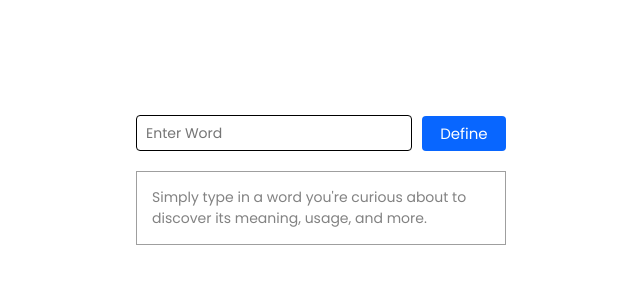
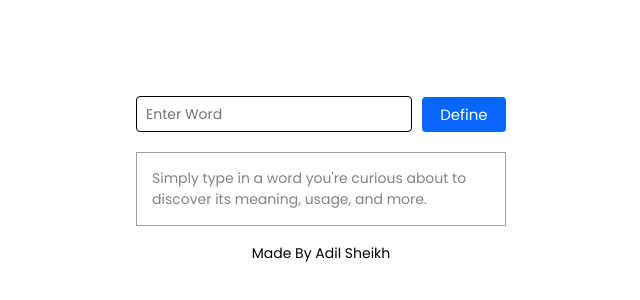
Before and after one commit to adilcodes/Easy-Dictionary, a browser extension: page index.html in a window 1280 px wide. Shown: the part 220-520 px from the top of the page, without its empty margins (319-959 px from the left). Drawn offline with nearby package versions, Linux system fonts and the light colour scheme.

Commit message:
Add the manifest.json and footer credits

```diff
--- a/index.html
+++ b/index.html
@@ -57,6 +57,9 @@
                 </div> -->
             </div>
         </div>
+        <p class="footer">
+            <a href="https://github.com/adilcodes">Made By Adil Sheikh</a>
+        </p>
     </div>
 
     <!-- Custom JavaScript Code -->
--- a/style.css
+++ b/style.css
@@ -127,6 +127,21 @@ body {
     margin-bottom: 3px;
 }
 
+/* Footer */
+.footer{
+    text-align: center;
+    font-size: 14px;
+    margin-top: 17px;
+}
+.footer a{
+    text-decoration: none;
+    color: #000;
+    transition: 0.3s ease-in-out;
+}
+.footer a:hover{
+    color: #0866ff;
+}
+
 /* Show and Hide Classes */
 .show {
     display: block !important;
```
Also changed, not shown: icons/icon16.png (added), icons/icon30.png (added), icons/icon40.png (added), icons/icon80.png (added), manifest.json (added).
